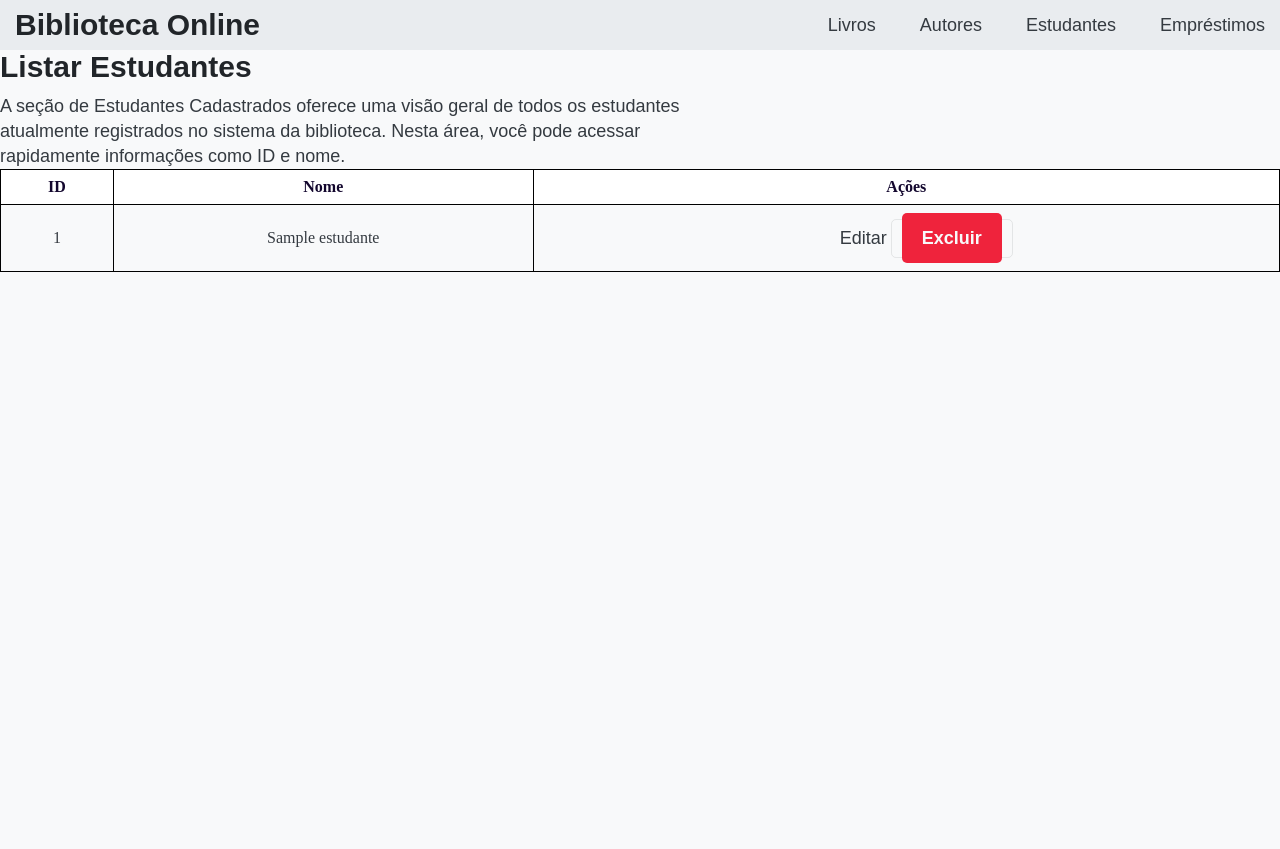
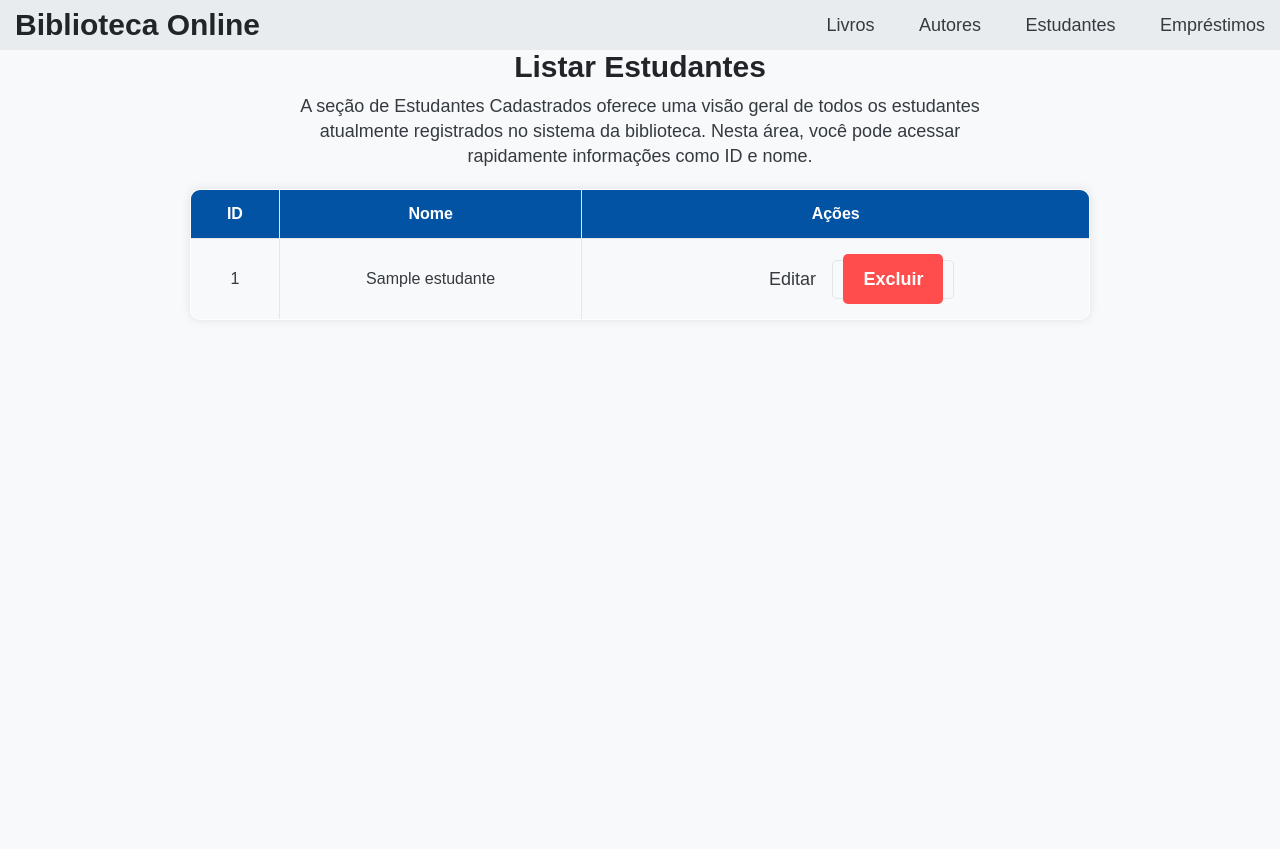
Before and after one commit to DevGuiBan/pweb1-Biblioteca, a PHP site: page /View/estudante/listar_estudante.php in a window 1280 px wide. Shown: the top 849 px of the page. Run offline with PHP 8.4, Linux system fonts and the light colour scheme; tables that the repository leaves empty hold one stand-in row (values such as "Sample post").

Commit message:
alterações no css das tabelas

```diff
--- a/View/css/geral.css
+++ b/View/css/geral.css
@@ -72,7 +72,7 @@ a:hover {
     display: flex;
     flex-direction: column;
     justify-content: center;
-    align-items: start;
+    align-items: center;
     gap: 10px;
 }
 
--- a/View/estudante/listar_estudante.php
+++ b/View/estudante/listar_estudante.php
@@ -26,11 +26,85 @@ $estudantes = $controller->listarEstudantes();
         width: 100px;
         background-color: rgb(239,35,60);
     }
+    body {
+        font-family: Arial, sans-serif;
+        background-color: #f4faff;
+        color: #333;
+    }
 
-    .action-buttons {
-        display: flex;
-        gap: 10px;
+    table {
+        width: 100%;
+        max-width: 900px;
+        margin: 20px auto;
+        border-collapse: collapse;
+        background-color: #ffffff;
+        box-shadow: 0px 0px 10px rgba(0, 0, 0, 0.1);
+        border-radius: 10px;
+        overflow: hidden;
     }
+
+    th, td {
+        padding: 15px;
+        text-align: center;
+        border-bottom: 1px solid #e6e6e6;
+        border-right: 1px solid #e6e6e6;
+    }
+
+    th {
+        background-color: rgb(3, 83, 164);
+        color: white;
+    }
+
+    .btn-excluir {
+        background-color: #ff4d4d;
+        color: white;
+        border: none;
+        padding: 8px 12px;
+        border-radius: 5px;
+        cursor: pointer;
+    }
+
+    .btn-excluir:hover {
+        background-color: #ff1a1a;
+    }
+
+    #btn-editar {
+        padding: 8px 12px;
+        text-decoration: none;
+        border-radius: 5px;
+    }
+
+    section {
+        text-align: center;
+        margin: 0 auto;
+    }
+
+    .table-container {
+        max-height: 400px;
+        overflow-y: auto;
+        border-radius: 10px;
+    }
+
+    .table-container::-webkit-scrollbar {
+        width: 12px;
+    }
+
+    .table-container::-webkit-scrollbar-thumb {
+        background-color: #007bff;
+        border-radius: 6px;
+    }
+
+    .table-container::-webkit-scrollbar-track {
+        background-color: #e6e6e6;
+    }
+
+    .descricao-texto {
+    display: flex;
+    flex-direction: column;
+    justify-content: center;
+    align-items: center;
+    gap: 10px;
+}
 </style>
 <body>
     <main-header></main-header>
```
Also changed, not shown: View/autor/listar_autor.php (+77 -3 lines), View/emprestimo/listar_emprestimo.php (+79 -8 lines), View/livro/listar_livro.php (+79 -1 lines).
